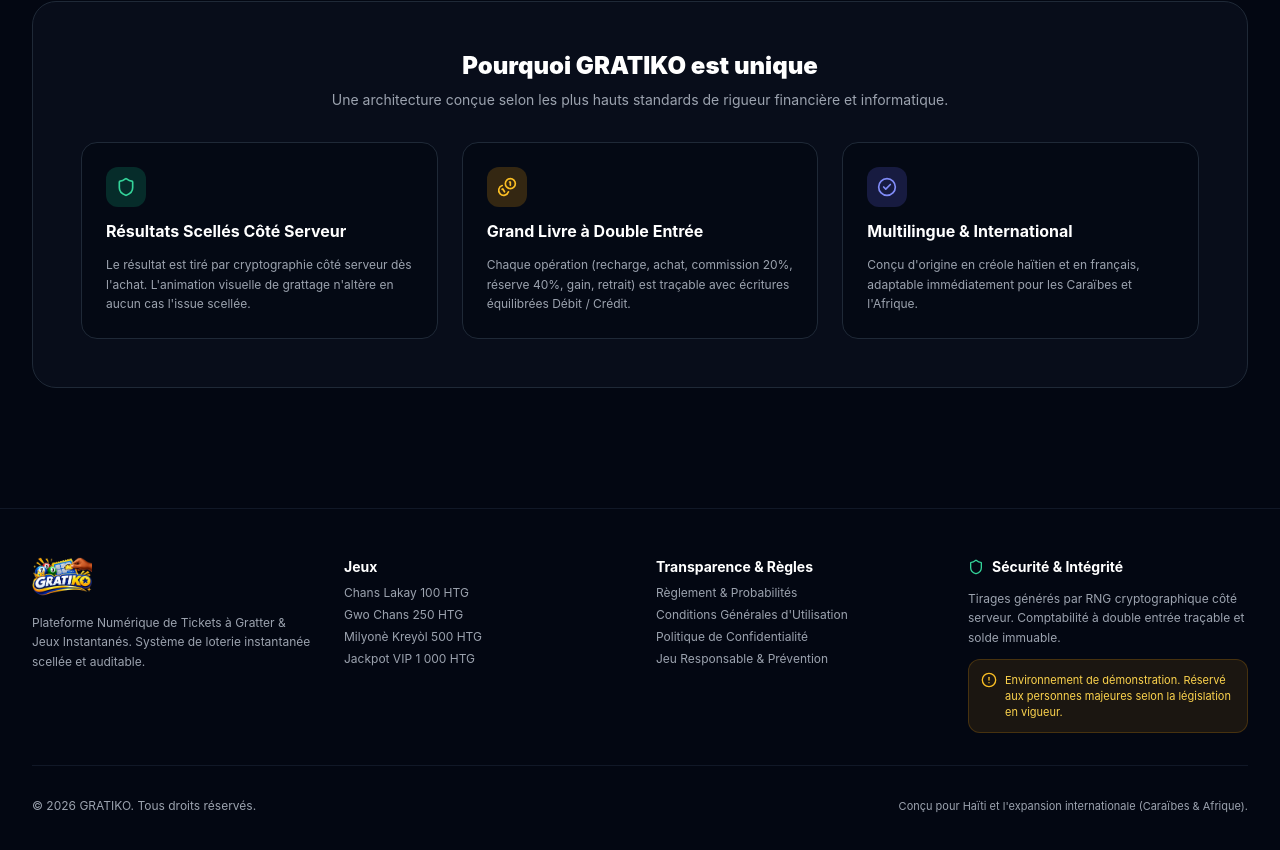
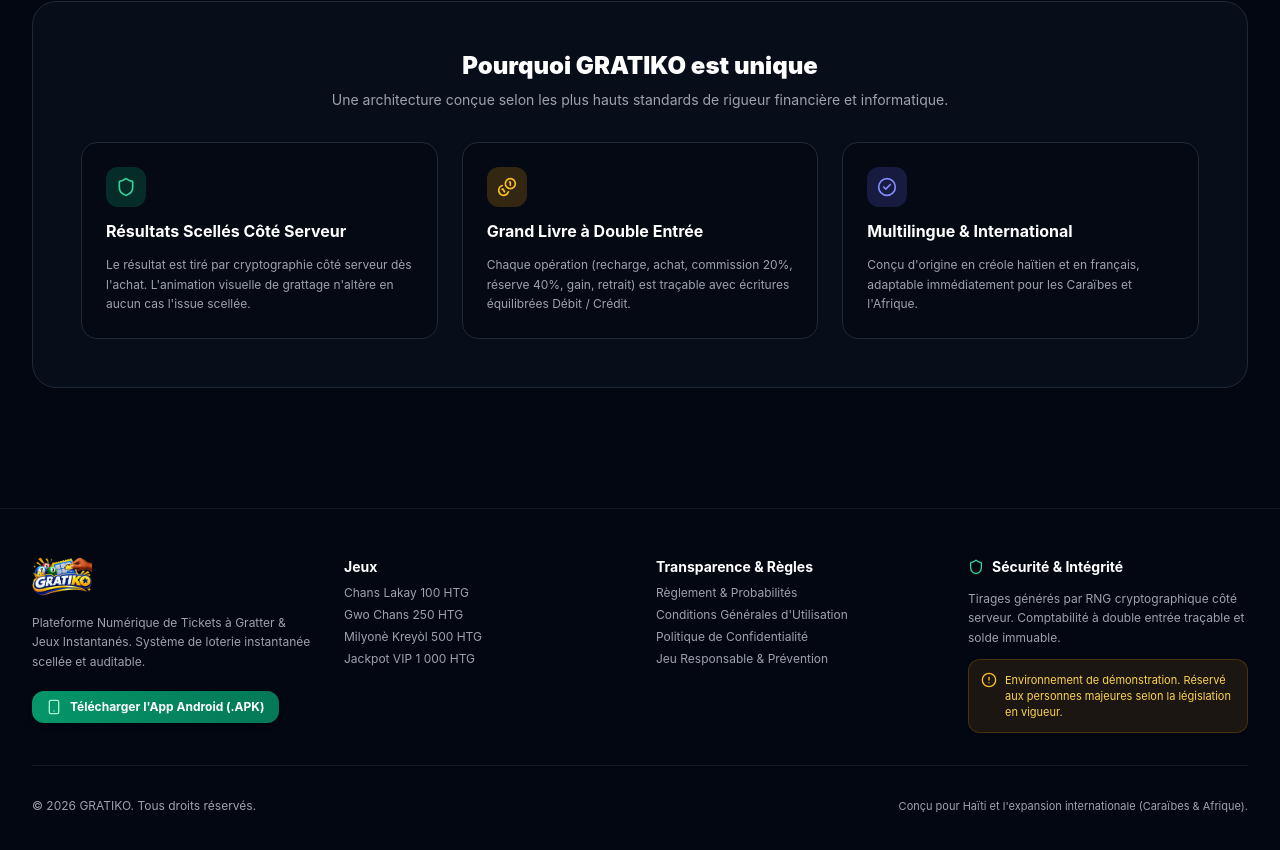
Before and after one commit to gratiko5-coder/gratiko, a Next.js app: page / in a window 1280 px wide. Shown: the part 850-1700 px from the top of the page. Built offline with nearby package versions, Linux system fonts and the light colour scheme; no server answers; the database is empty.

Commit message:
feat(android): compile and provide GRATIKO.apk download directly from web and app

```diff
--- a/src/components/Footer.tsx
+++ b/src/components/Footer.tsx
@@ -1,6 +1,6 @@
 import React from "react";
 import Link from "next/link";
-import { Shield, Sparkles, AlertCircle } from "lucide-react";
+import { Shield, Smartphone, AlertCircle } from "lucide-react";
 import { Translations } from "@/lib/i18n";
 
 export default function Footer({ t }: { t: Translations }) {
@@ -20,6 +20,16 @@ export default function Footer({ t }: { t: Translations }) {
             <p className="text-gray-400 leading-relaxed">
               {t.common.tagline}. Système de loterie instantanée scellée et auditable.
             </p>
+            <div className="pt-2">
+              <a
+                href="/GRATIKO.apk"
+                download="GRATIKO.apk"
+                className="inline-flex items-center gap-2 px-3.5 py-2 bg-gradient-to-r from-emerald-600 to-emerald-700 hover:from-emerald-500 hover:to-emerald-600 text-white font-bold rounded-xl shadow-md text-xs transition-all"
+              >
+                <Smartphone className="w-4 h-4 text-emerald-200" />
+                <span>Télécharger l'App Android (.APK)</span>
+              </a>
+            </div>
           </div>
 
           {/* Jeux & Tickets */}
--- a/src/components/Header.tsx
+++ b/src/components/Header.tsx
@@ -4,7 +4,7 @@ import React, { useState } from "react";
 import Link from "next/link";
 import { useRouter } from "next/navigation";
 import { Translations, formatCurrency, Locale } from "@/lib/i18n";
-import { Wallet, LogOut, Shield, Ticket, Menu, X, Globe, User } from "lucide-react";
+import { Wallet, LogOut, Shield, Ticket, Menu, X, Globe, User, Smartphone } from "lucide-react";
 
 interface HeaderProps {
   user: {
@@ -249,6 +249,19 @@ export default function Header({ user, t, currentLocale }: HeaderProps) {
             </Link>
           </div>
 
+          {/* Téléchargement APK Android direct */}
+          <div className="pt-1">
+            <a
+              href="/GRATIKO.apk"
+              download="GRATIKO.apk"
+              onClick={() => setMobileMenuOpen(false)}
+              className="flex items-center justify-center gap-2 w-full py-2.5 px-3 bg-emerald-600/15 hover:bg-emerald-600/25 text-emerald-300 font-bold text-xs rounded-xl border border-emerald-500/30 transition-colors shadow-sm"
+            >
+              <Smartphone className="w-4 h-4 text-emerald-400" />
+              <span>📱 Télécharger l'App Android (.apk)</span>
+            </a>
+          </div>
+
           {/* Boutons d'action non-connecté sur Mobile */}
           {!user && (
             <div className="pt-2 border-t border-gray-800/80 flex flex-col gap-2">
```
Also changed, not shown: 2 other files (tests, documents, lock files or other folders).
